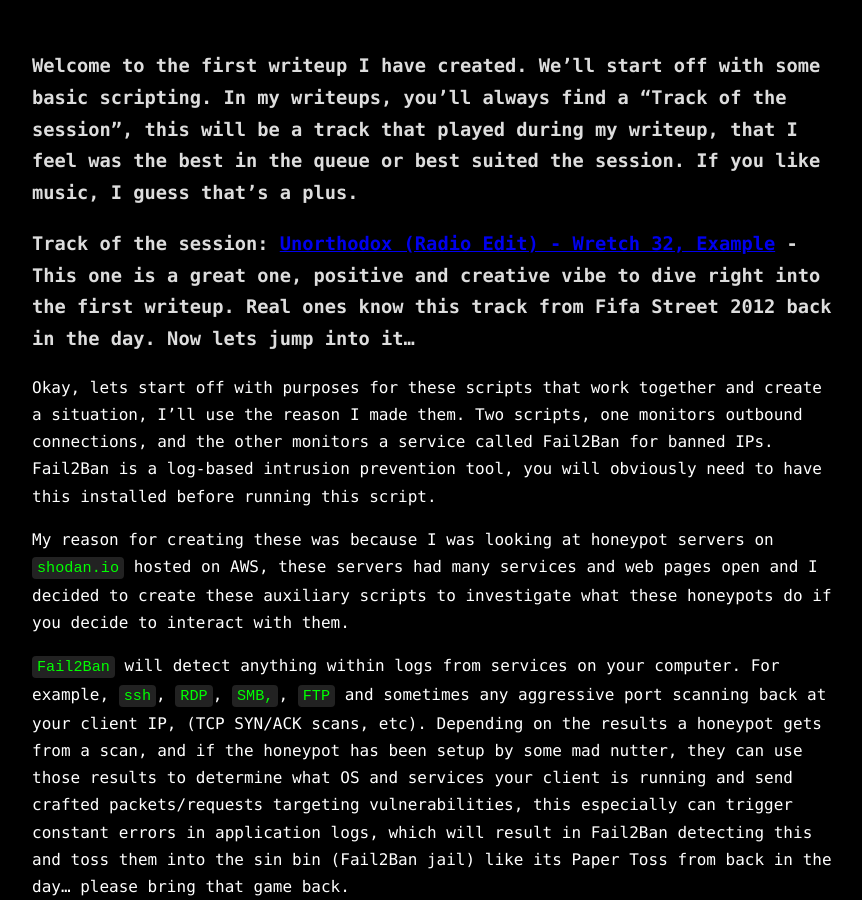
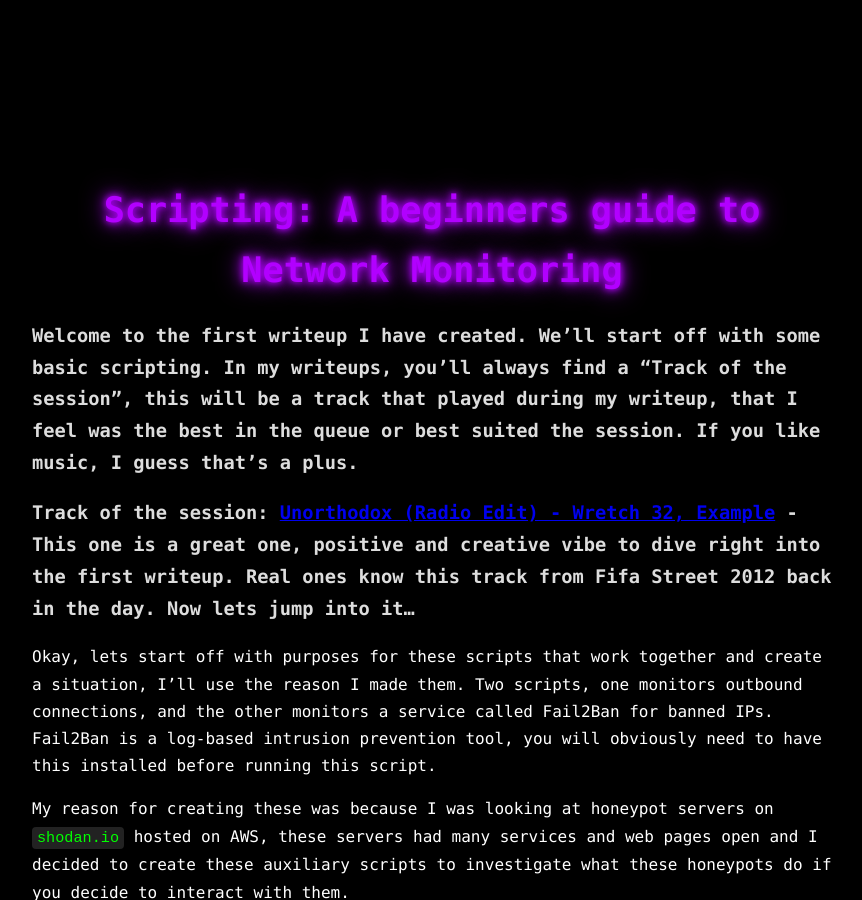
Before and after one commit to 0xhtw/0xhtw.github.io, a Jekyll site: the page built from writeups/network-script-1.md, in a window 1280 px wide and 900 px high. Shown: the whole window, without its empty margins (208-1070 px from the left). Built offline with Jekyll 4.4.1, drawn with Linux system fonts in a browser that asks for light colours; our own code applies the rules of GitHub Pages for plain Markdown files.

Commit message:
Update network-script-1.md

```diff
--- a/writeups/network-script-1.md
+++ b/writeups/network-script-1.md
@@ -1,3 +1,5 @@
+# Scripting: A beginners guide to Network Monitoring
+
 ### Welcome to the first writeup I have created. We'll start off with some basic scripting. In my writeups, you'll always find a "Track of the session", this will be a track that played during my writeup, that I feel was the best in the queue or best suited the session. If you like music, I guess that's a plus.
 
 ### Track of the session: [Unorthodox (Radio Edit) - Wretch 32, Example](https://www.youtube.com/watch?v=LysZJBo2HI4) - This one is a great one, positive and creative vibe to dive right into the first writeup. Real ones know this track from Fifa Street 2012 back in the day. Now lets jump into it...
```
